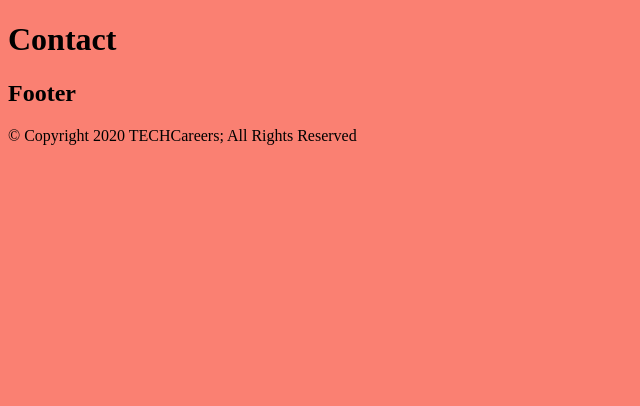
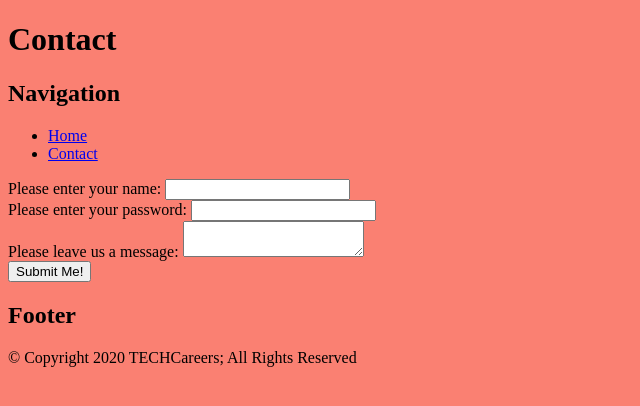
Before and after one commit to jia-von/html-webpage-about-me, a plain HTML site: page contact.html in a window 1280 px wide. Shown: the whole page, without its empty margins (0-640 px from the left). Drawn offline with Linux system fonts and the light colour scheme.

Commit message:
added get and post methods

```diff
--- a/contact.html
+++ b/contact.html
@@ -1,27 +1,57 @@
 <!DOCTYPE html>
 <html>
   <head>
-        <title>Home | Jia Von</title>
+    <title>Contact | Jia Von</title>
 
-        <!-- Set the character set, so the browser knows which character set should be loaded and valid for this webpage.-->
+    <!-- Set the character set, so the browser knows which character set should be loaded and valid for this webpage. -->
     <meta charset="UTF-8">
 
-        <!--For modern responsive web developent: -->
+    <!-- For modern responsive web development: -->
     <meta name="viewport" content="width=device-width, initial-scale=1.0">
 
-        <!--Meta Data: search engine will look for content here-->
+    <!-- Meta Data: -->
     <meta name="description" content="A website about Jia Von.">
     <meta name="author" content="Jia Von">
 
-        <!--Style(s):-->
-        <link rel="stylesheet" type= "text/css" href="css/main.css">
+    <!-- Style(s): -->
+    <link rel="stylesheet" type="text/css" href="css/main.css">
 
-        <!--Script(s):-->
-        <!-- defer attribute will cause this cript to wait until the body is loaded before executing (important for DOM / element manipulation by scripts)-->
+    <!-- Script(s): -->
+    <!-- defer attribute will cause this script to wait until the body is loaded before executing (important for DOM / element manipulation by scripts) -->
     <script src="js/scripts.js" type="text/javascript" defer></script>
   </head>
   <body>
     <h1>Contact</h1>
+    <header>
+      <h2>Navigation</h2>
+      <nav><!-- Navigation. -->
+        <ul>
+          <li><a href="index.html">Home</a><!-- Anchor element (hyperlink.) --></li>
+          <li><a href="contact.html">Contact</a></li>
+        </ul>
+      </nav>
+    </header>
+    <form action="contact.html" method="GET"><!--the get request will take user input to send to the server, there is question mark sign and
+    then it's going to have question mark and change info at the of the page. The % sign is a @ sign for the email. . %21 symbols are just representation
+    for characters that can't be read be the url-->
+      <label for="name">Please enter your name:</label>
+      <input id="name" name="name" type="text">
+      <!--'GET' method post the explicit URL while 'POST' medthod doesn't post the explicit URL (mainly used for secured login websites)-->
+
+      <br />
+
+      <label for="password">Please enter your password:</label>
+      <input id="password" name="password" type="text">
+
+      <br />
+
+      <label for="message">Please leave us a message:</label>
+      <textarea id="message" name="message"></textarea>
+
+      <br />
+
+      <input type="submit" value="Submit Me!">
+    </form>
     <footer>
       <h2>Footer</h2>
       <p>
```
Lines whose indentation alone changed are shown as unchanged.
